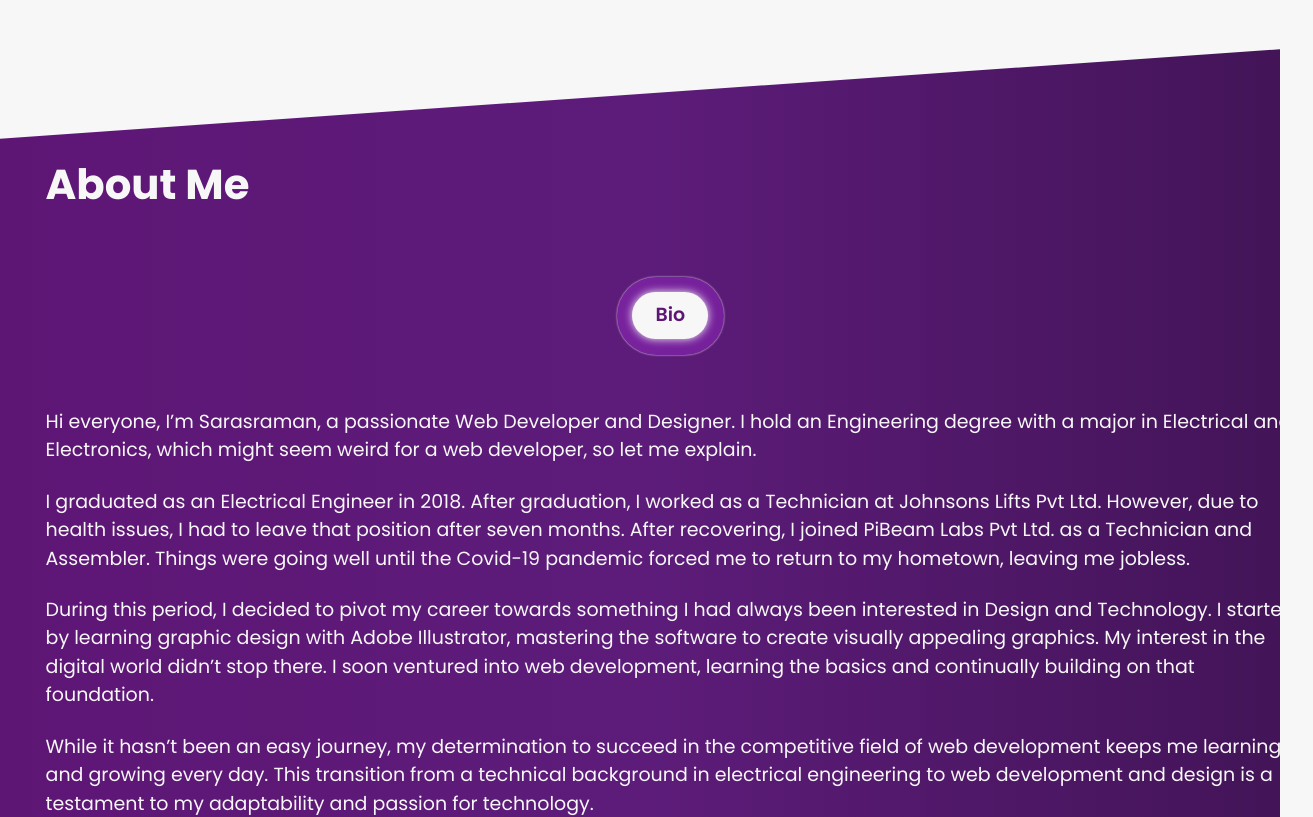
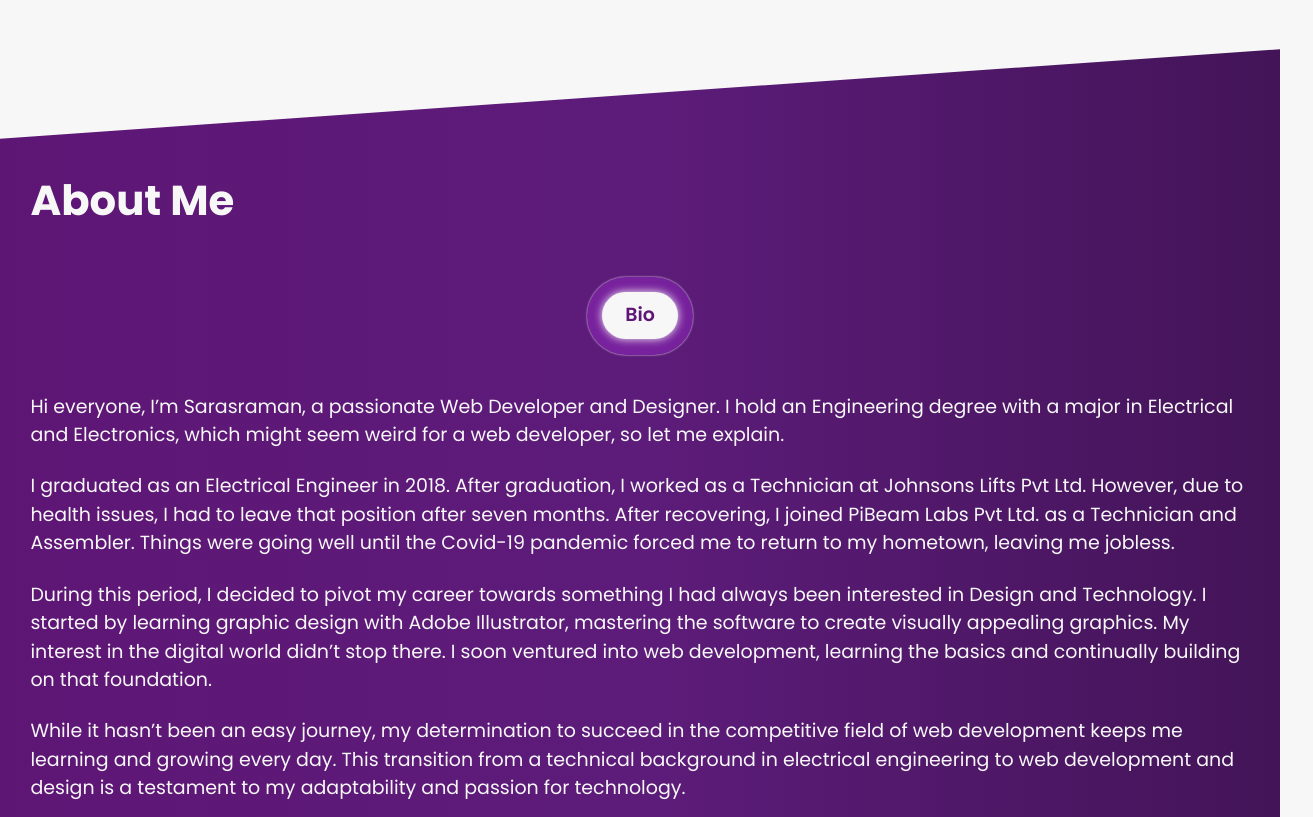
Before and after one commit to sarathme/my_portfolio, a React (Vite) app: page / in a window 1280 px wide. Shown: the part 680-1497 px from the top of the page, 1313 px wide, since content can reach past the window. Built offline with nearby package versions, Linux system fonts and the light colour scheme; no server answers.

Commit message:
Bug fix in section styles

```diff
--- a/src/index.css
+++ b/src/index.css
@@ -28,7 +28,7 @@
 
   --clr-accent-900: #1b181e;
   --clr-accent-900-50: hsla(270, 11%, 11%, 0.5);
-  --clr-accent-100: #f7f7f7;
+  --clr-accent-100: hsl(0, 0%, 97%);
 
   --clr-accent-100-15: hsla(288, 38%, 95%, 0.15);
 
--- a/src/ui/Section.module.css
+++ b/src/ui/Section.module.css
@@ -1,9 +1,10 @@
 .section {
   min-height: 100lvh;
-  gap: 1rem;
+
   position: relative;
   color: var(--clr-primary-450);
   margin-bottom: 4rem;
+  padding: 1rem;
 }
 .section > h1 {
   font-size: var(--fs-xl);
```
